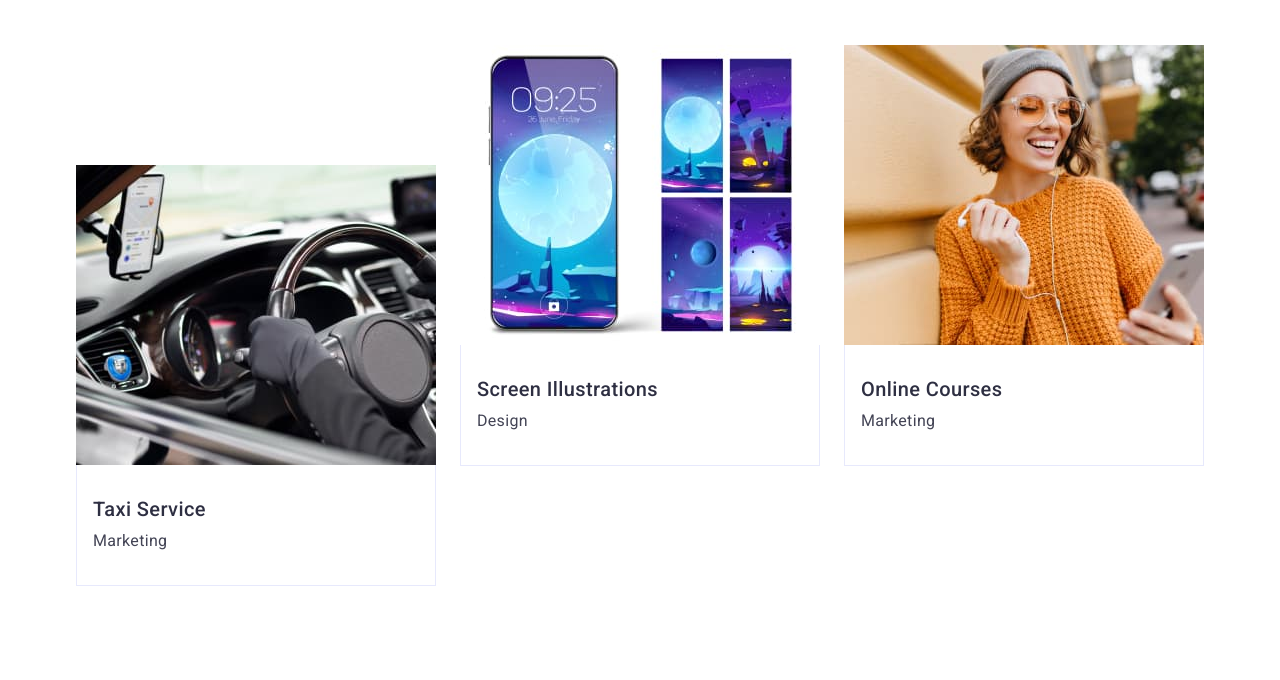
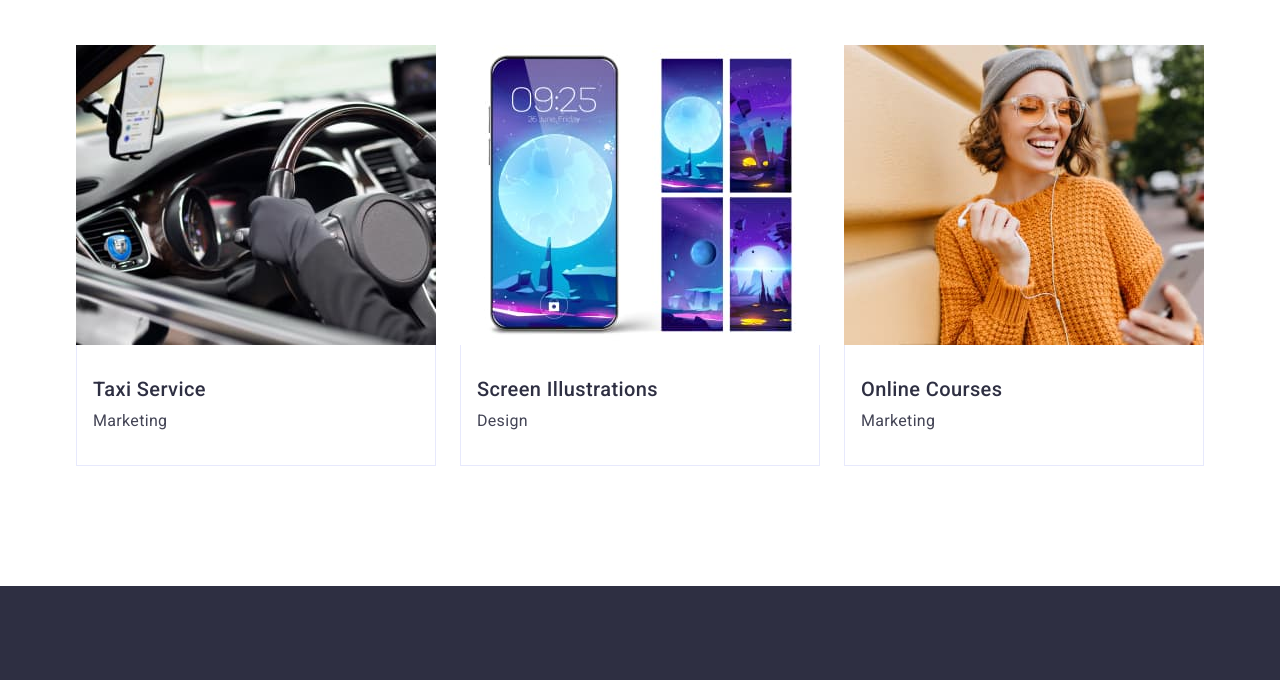
Before and after one commit to Liliay2905/goit-markup-hw-03, a plain HTML site: page index.html in a window 1280 px wide. Shown: the part 2429-3109 px from the top of the page. Drawn offline with nearby package versions, Linux system fonts and the light colour scheme.

Commit message:
Update index.html

```diff
--- a/index.html
+++ b/index.html
@@ -206,7 +206,7 @@
             </div>
 
             </li>
-            <li class="portfolio">
+            <li class="portfolio-item">
               <img
                 class="portfolio-image-4"
                 src="./images/taxi.jpg"
```
